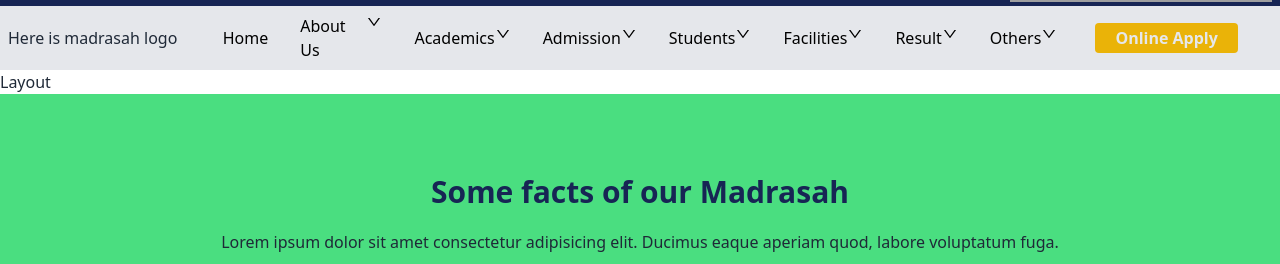
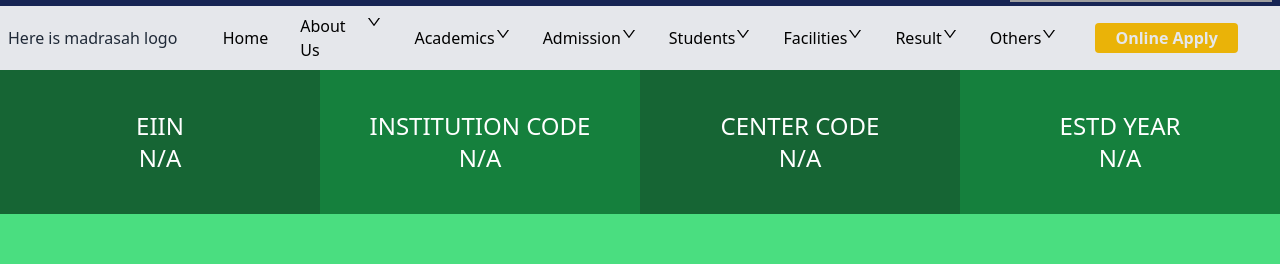
Before and after one commit to aminulislam2002/al-azam-school-college-client, a React (Vite) app: page / in a window 1280 px wide. Shown: the part 199-463 px from the top of the page. Built offline with nearby package versions, Linux system fonts and the light colour scheme; grey boxes are pictures that could not be loaded.

Commit message:
madrasah information section

```diff
--- a/src/Layouts/MainLayout.jsx
+++ b/src/Layouts/MainLayout.jsx
@@ -8,7 +8,6 @@ const MainLayout = () => {
     <div>
       <TopNavBar></TopNavBar>
       <NavBar></NavBar>
-      <h1>Layout</h1>
       <Outlet></Outlet>
       <MainFooter></MainFooter>
     </div>
--- a/src/Pages/Home/Home/Home.jsx
+++ b/src/Pages/Home/Home/Home.jsx
@@ -1,9 +1,11 @@
 import ContactInformation from "../ContactInformation/ContactInformation";
+import MadrasahInformation from "../MadrasahInformation/MadrasahInformation";
 import Statistics from "../Statistics/Statistics";
 
 const Home = () => {
   return (
     <div>
+      <MadrasahInformation></MadrasahInformation>
       <Statistics></Statistics>
       <ContactInformation></ContactInformation>
       <h1>Home</h1>
--- /dev/null
+++ b/src/Pages/Home/MadrasahInformation/MadrasahInformation.jsx
@@ -0,0 +1,24 @@
+const MadrasahInformation = () => {
+  return (
+    <div className="grid grid-cols-4">
+      <div className="bg-green-800">
+        <h1 className="text-2xl text-white text-center pt-10 uppercase">EIIN</h1>
+        <h1 className="text-2xl text-white text-center pb-10">N/A</h1>
+      </div>
+      <div className="bg-green-700">
+        <h1 className="text-2xl text-white text-center pt-10 uppercase">Institution Code</h1>
+        <h1 className="text-2xl text-white text-center pb-10">N/A</h1>
+      </div>
+      <div className="bg-green-800">
+        <h1 className="text-2xl text-white text-center pt-10 uppercase">Center Code</h1>
+        <h1 className="text-2xl text-white text-center pb-10">N/A</h1>
+      </div>
+      <div className="bg-green-700">
+        <h1 className="text-2xl text-white text-center pt-10 uppercase">Estd Year</h1>
+        <h1 className="text-2xl text-white text-center pb-10">N/A</h1>
+      </div>
+    </div>
+  );
+};
+
+export default MadrasahInformation;
```
